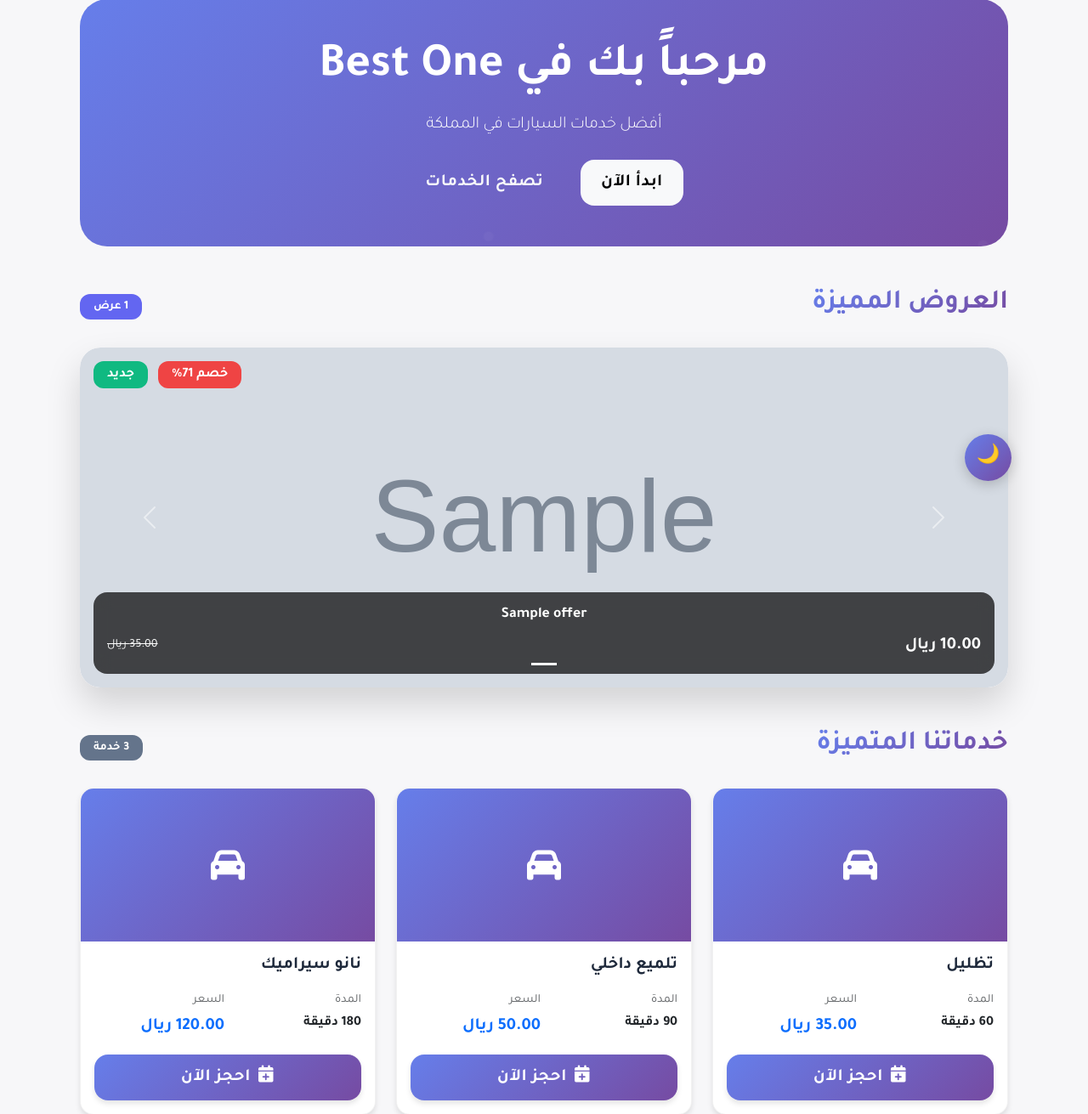
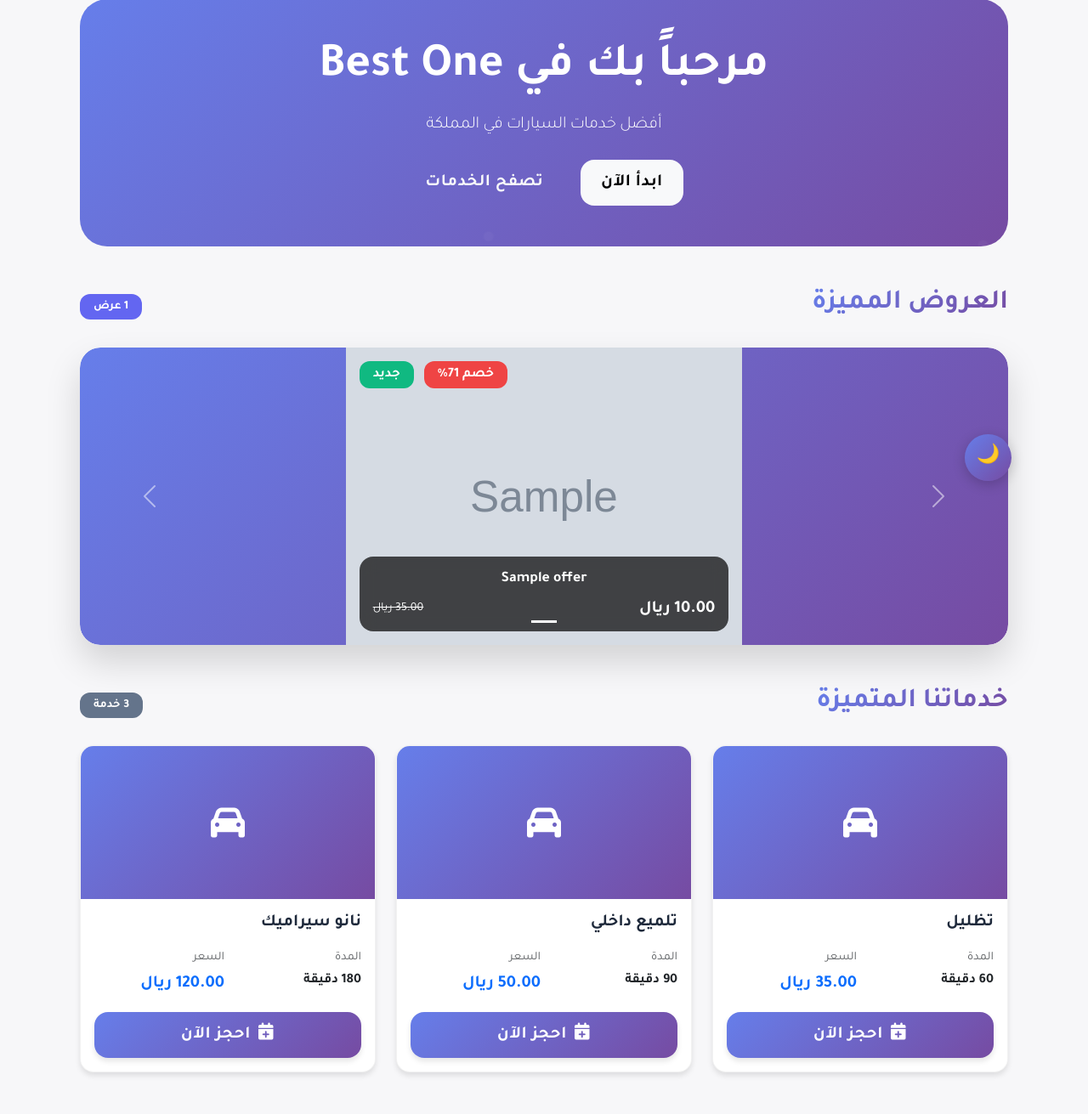
Before and after one commit to king28mohammed20-hash/bestone, a Flask app: page / in a window 1280 px wide. Shown: the part 214-1525 px from the top of the page at 85% size. Run offline with Flask 3, Linux system fonts and the light colour scheme; data comes from the database, SQL or seed files in the repository; tables that the repository leaves empty hold one stand-in row (values such as "Sample post"); grey boxes marked "Sample" are stand-in pictures.

Commit message:
Update unified-theme.css

```diff
--- a/static/css/unified-theme.css
+++ b/static/css/unified-theme.css
@@ -1013,3 +1013,28 @@
     white-space: nowrap;        /* يخلي "تعديل" و"حذف" جنب بعض */
   }
 }
+
+
+
+
+/* إصلاح عرض صور العروض */
+.carousel-item img {
+  width: 100% !important;
+  height: 100% !important;
+  object-fit: cover !important;
+  object-position: center !important;
+  background: #f8f9fa !important;
+}
+
+.carousel-inner {
+  height: 350px !important;
+  background: #f8f9fa !important;
+}
+
+.carousel-item {
+  height: 100% !important;
+  background: linear-gradient(135deg, #667eea 0%, #764ba2 100%) !important;
+  display: flex !important;
+  align-items: center !important;
+  justify-content: center !important;
+}
```
